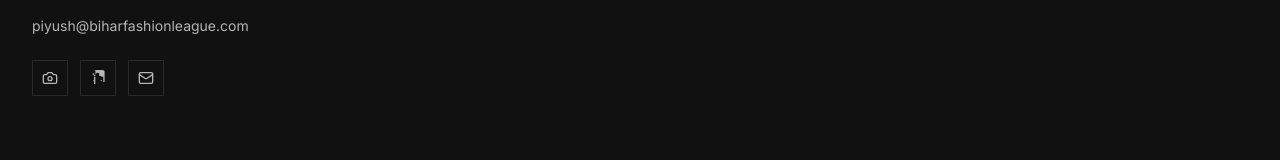
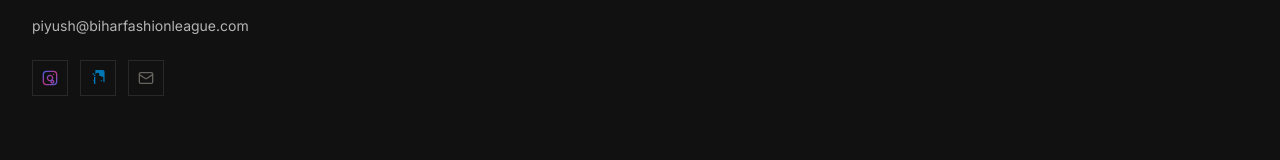
Before and after one commit to codexshekhar/Bihar-Fashion-League, a Next.js app: page / in a window 1280 px wide. Shown: the part 10034-10194 px from the top of the page. Built offline with nearby package versions, Linux system fonts and the light colour scheme.

Commit message:
feat: use original brand-colored social media icons

```diff
--- a/components/layout/footer.tsx
+++ b/components/layout/footer.tsx
@@ -1,7 +1,7 @@
 "use client";
 
 import Link from "next/link";
-import { Camera, Mail, ArrowUpRight } from "lucide-react";
+import { Mail, ArrowUpRight } from "lucide-react";
 
 const FOOTER_LINKS = [
   {
@@ -31,14 +31,35 @@ const FOOTER_LINKS = [
 ];
 
 const SOCIAL_LINKS = [
-  { name: "Instagram", href: "https://www.instagram.com/biharfashionleague", icon: <Camera className="h-4 w-4" /> },
-  { name: "LinkedIn", href: "https://www.linkedin.com/company/biharfashionleague/", icon: (
-    <svg width="20" height="20" viewBox="0 0 24 24" fill="currentColor" className="h-4 w-4">
-      <path d="M19 0h-14C9.471 0 8 1.472 8 3.018v18H6V10h2V7.391C8 5.564 9.562 4 11.534 4c1.966 0 2.363 1.557 2.363 2.39v2.61h3V10h3v8h2V3.018C22 1.472 20.528 0 19 0z"/>
-      <path d="M7 16c0-.552-.447-1-1-1s-1 .448-1 1c0 .552.447 1 1 1s1-.448 1-1m11 0c0-.552-.447-1-1-1s-1 .448-1 1c0 .552.447 1 1 1s1-.448 1-1m-10-9h-2v2h2v-2zm-4-2h2v2h-2V5z"/>
-    </svg>
-  ) },
-  { name: "Email", href: "mailto:piyush@biharfashionleague.com", icon: <Mail className="h-4 w-4" /> },
+  {
+    name: "Instagram",
+    href: "https://www.instagram.com/biharfashionleague",
+    icon: (
+      <svg width="20" height="20" viewBox="0 0 24 24" fill="none" className="h-4 w-4">
+        <defs>
+          <linearGradient id="ig-gradient" x1="0%" y1="0%" x2="100%" y2="100%">
+            <stop offset="0%" stopColor="#405DE6" />
+            <stop offset="50%" stopColor="#C13584" />
+            <stop offset="100%" stopColor="#515BD4" />
+          </linearGradient>
+        </defs>
+        <rect width="20" height="20" x="2" y="2" rx="5" ry="5" stroke="url(#ig-gradient)" strokeWidth="2" />
+        <path d="M16 11.37A4 4 0 1112.63 8 4 4 0 0116 11.37zm1.5-4.87h.01" stroke="url(#ig-gradient)" strokeWidth="2" strokeLinecap="round" />
+        <path d="M17.5 17.5a2 2 0 11-4 0 2 2 0 014 0z" stroke="url(#ig-gradient)" strokeWidth="2" strokeLinecap="round" />
+      </svg>
+    ),
+  },
+  {
+    name: "LinkedIn",
+    href: "https://www.linkedin.com/company/biharfashionleague/",
+    icon: (
+      <svg width="20" height="20" viewBox="0 0 24 24" fill="#0077b5" className="h-4 w-4">
+        <path d="M19 0h-14C9.471 0 8 1.472 8 3.018v18H6V10h2V7.391C8 5.564 9.562 4 11.534 4c1.966 0 2.363 1.557 2.363 2.39v2.61h3V10h3v8h2V3.018C22 1.472 20.528 0 19 0z"/>
+        <path d="M7 16c0-.552-.447-1-1-1s-1 .448-1 1c0 .552.447 1 1 1s1-.448 1-1m11 0c0-.552-.447-1-1-1s-1 .448-1 1c0 .552.447 1 1 1s1-.448 1-1m-10-9h-2v2h2v-2zm-4-2h2v2h-2V5z"/>
+      </svg>
+    ),
+  },
+  { name: "Email", href: "mailto:piyush@biharfashionleague.com", icon: <Mail className="h-4 w-4 text-[#66645F]" /> },
 ];
 
 export default function Footer() {
```
